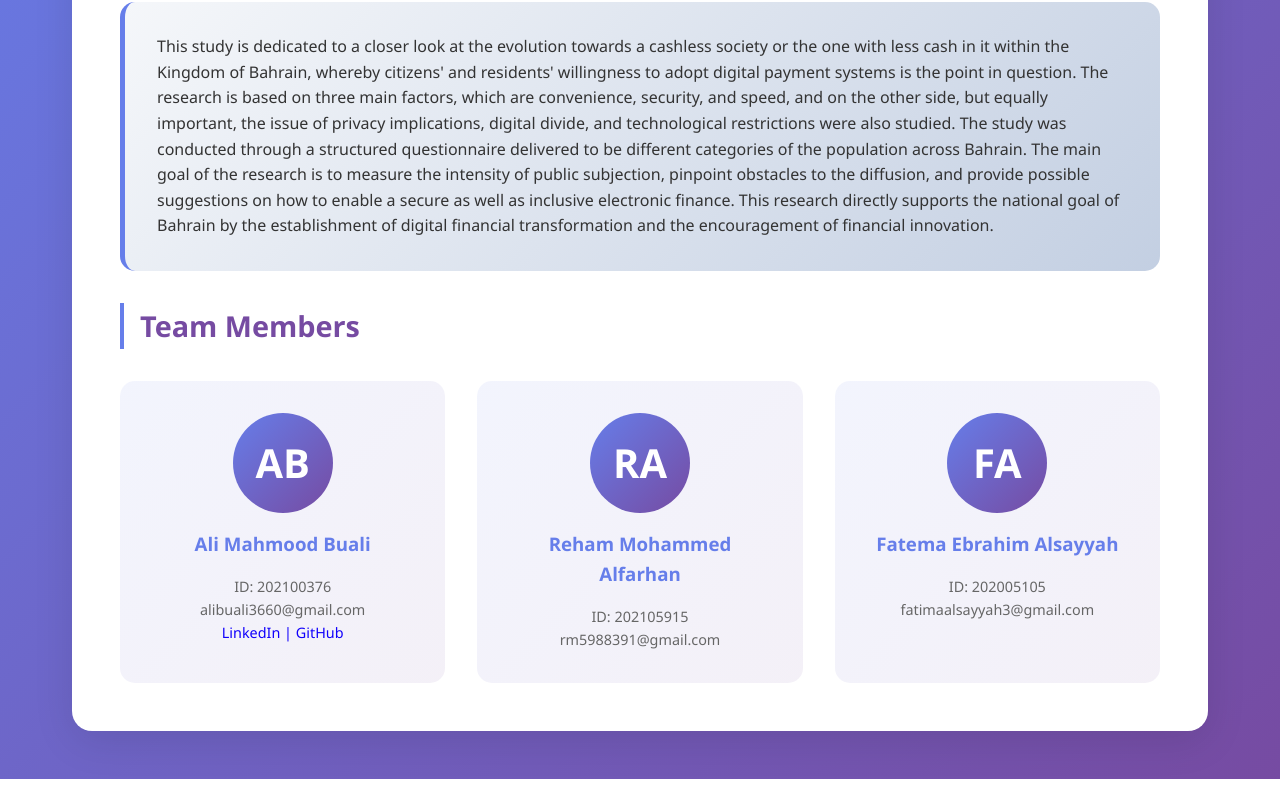
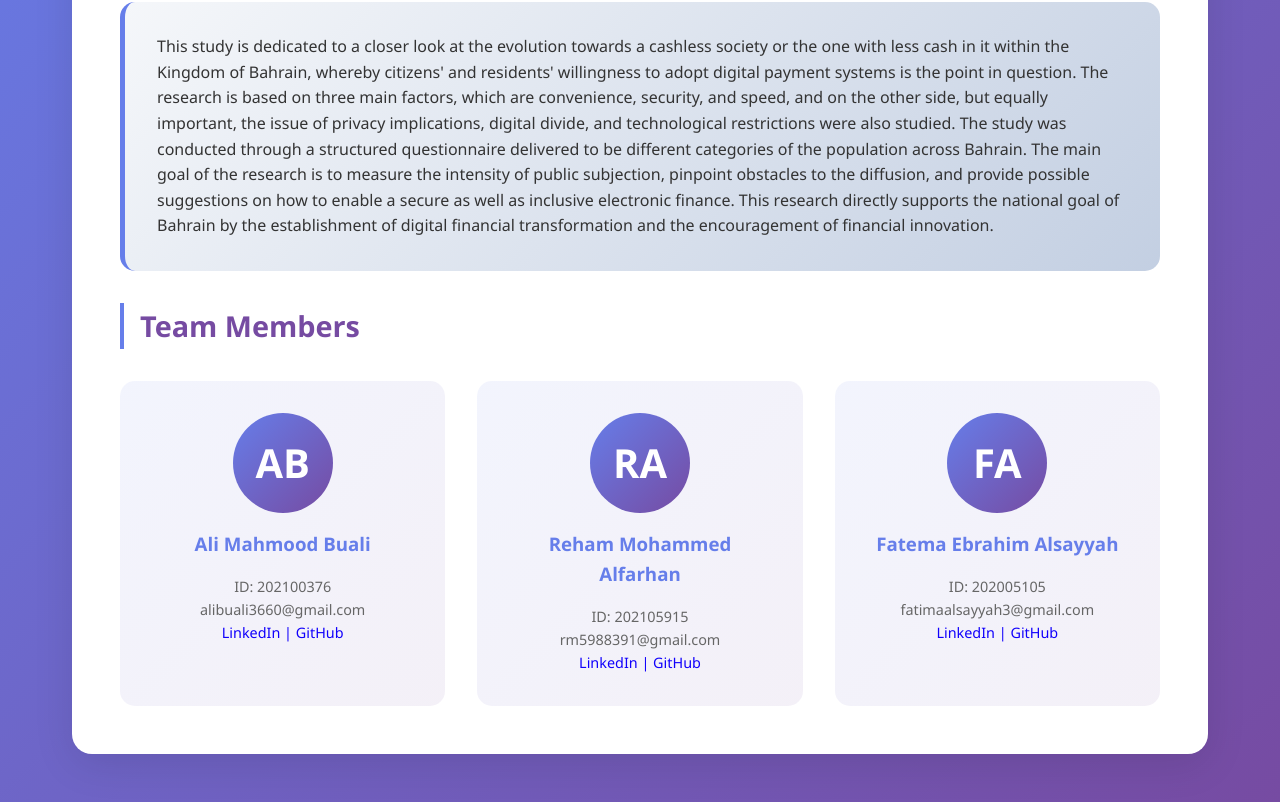
Before and after one commit to Buali03/SeniorProject, a plain HTML site: page index.html in a window 1280 px wide. Shown: the part 375-1177 px from the top of the page. Before the commit the page ends 1154 px from the top, so only its background shows below. Drawn offline with Linux system fonts and the light colour scheme.

Commit message:
linkedin and github links added

```diff
--- a/index.html
+++ b/index.html
@@ -75,12 +75,38 @@
               <h3>Reham Mohammed Alfarhan</h3>
               <p>ID: 202105915</p>
               <p>rm5988391@gmail.com</p>
+              <p style="color: #1100fc">
+                <a
+                  style="text-decoration: none; color: #1100fc"
+                  href="https://www.linkedin.com/in/fatema-alsayyah-97a4b2399"
+                  >LinkedIn</a
+                >
+                |
+                <a
+                  style="text-decoration: none; color: #1100fc"
+                  href="https://github.com/FATIMAALSAYYAH"
+                  >GitHub</a
+                >
+              </p>
             </div>
             <div class="team-member">
               <div class="avatar">FA</div>
               <h3>Fatema Ebrahim Alsayyah</h3>
               <p>ID: 202005105</p>
               <p>fatimaalsayyah3@gmail.com</p>
+              <p style="color: #1100fc">
+                <a
+                  style="text-decoration: none; color: #1100fc"
+                  href="https://www.linkedin.com/in/reham-mohammed-alfarhan-b790322a4/"
+                  >LinkedIn</a
+                >
+                |
+                <a
+                  style="text-decoration: none; color: #1100fc"
+                  href="https://github.com/Reham-Alfarhan"
+                  >GitHub</a
+                >
+              </p>
             </div>
           </div>
         </div>
```
